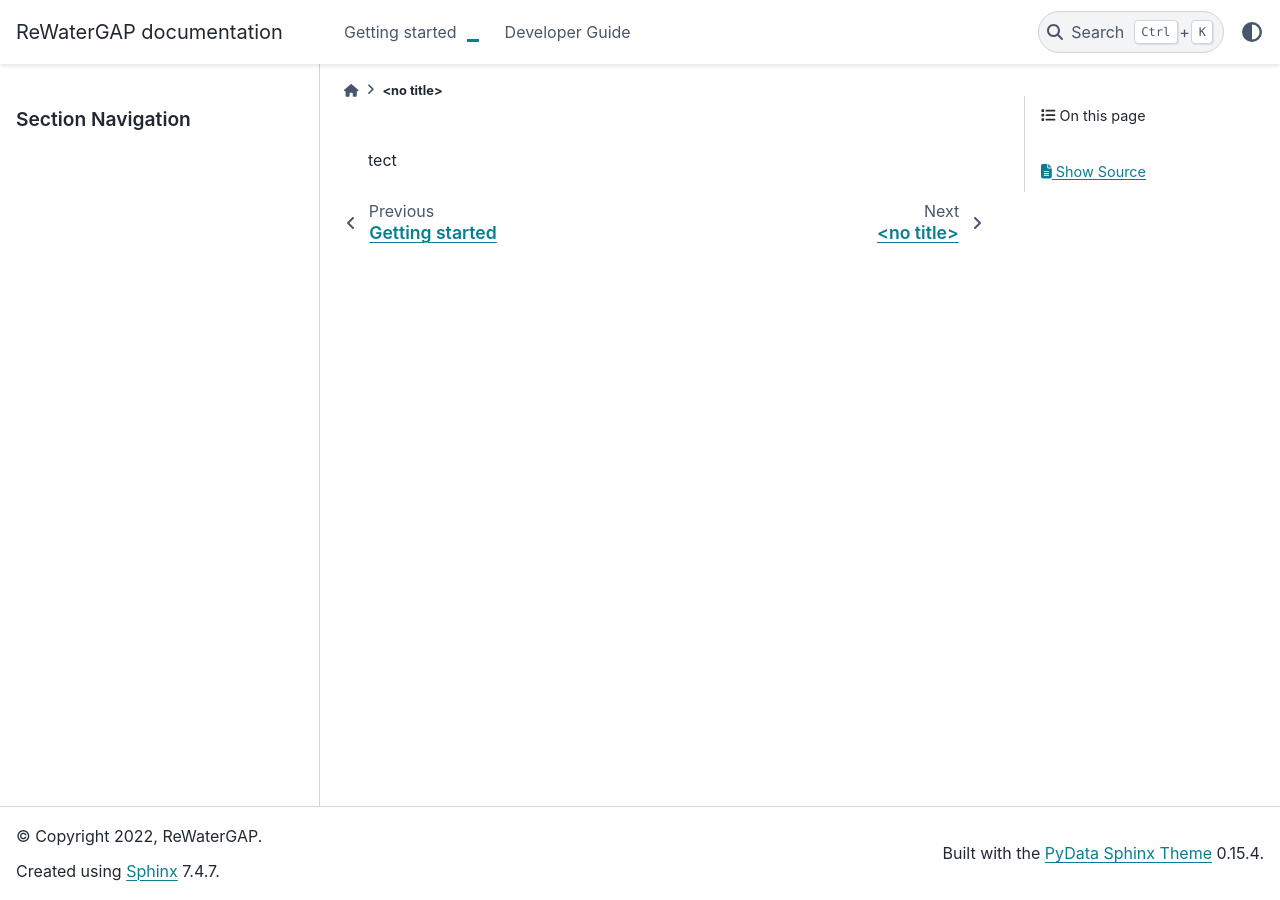
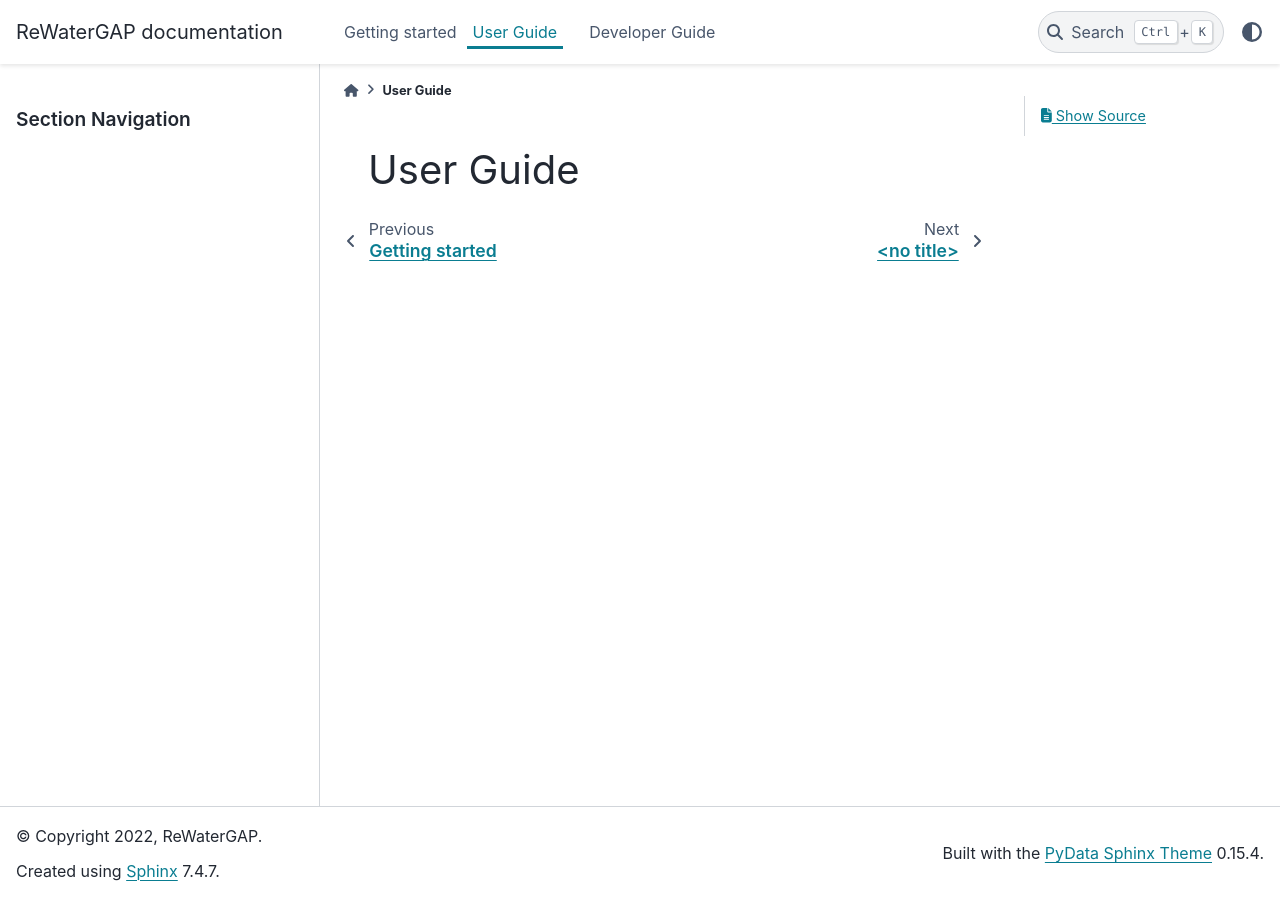
Before and after one commit to HydrologyFrankfurt/ReWaterGAP, a Sphinx documentation site: the page built from docs/user_guide/index.rst, in a window 1280 px wide. Built offline with Sphinx 7.4.7 and the PyData theme 0.15.4, drawn with Linux system fonts in a browser that asks for light colours.

Commit message:
Update index.rst

```diff
--- a/docs/user_guide/index.rst
+++ b/docs/user_guide/index.rst
@@ -1 +1,5 @@
-tect
+.. _user_guide:
+
+===========
+User Guide
+===========
```
